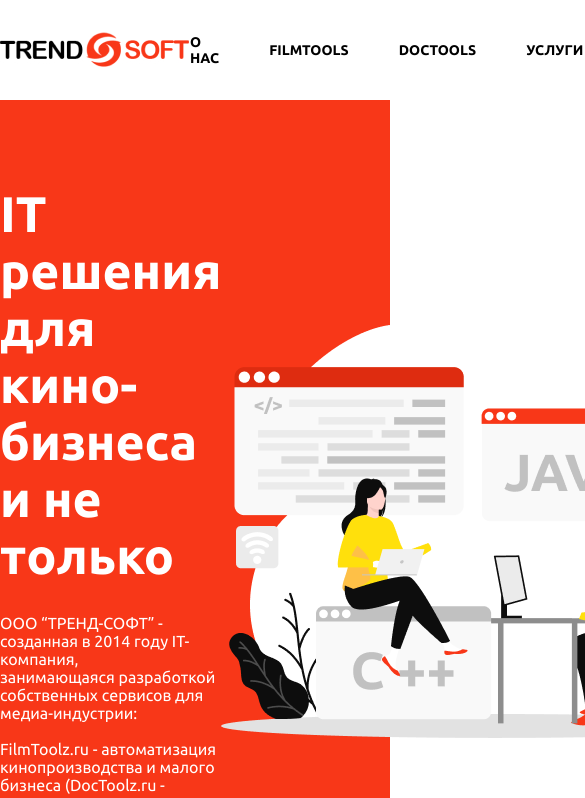
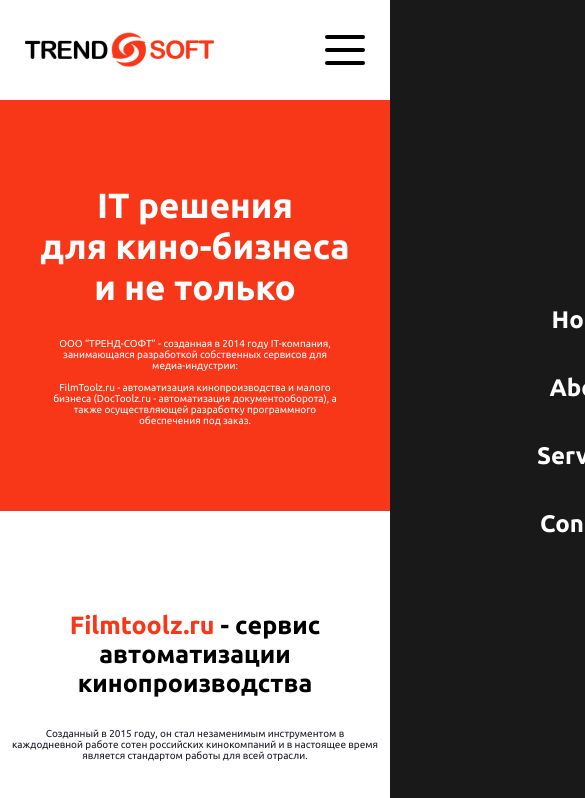
Before and after one commit to Bohdansnopok/TrendSoft, a React (Create React App) app: page / in a window 390 px wide. Shown: the top 798 px of the page, 585 px wide, since content can reach past the window. Built offline with nearby package versions, Linux system fonts and the light colour scheme.

Commit message:
40% adaptive

```diff
--- /dev/null
+++ b/src/components/BurgerMenu/BurgerMenu.jsx
@@ -0,0 +1,36 @@
+import React, { useState } from 'react';
+import styles from './style.module.css';
+
+const BurgerMenu = () => {
+    const [isOpen, setIsOpen] = useState(false);
+
+    const toggleMenu = () => {
+        setIsOpen(!isOpen); // Переключение состояния меню
+    };
+
+    return (
+        <div className={styles.burgerMenu}>
+            {/* Иконка бургер-меню */}
+            <div className={`${styles.burgerIcon} ${isOpen ? styles.open : ''}`} onClick={toggleMenu}>
+                <span></span>
+                <span></span>
+                <span></span>
+            </div>
+
+            {/* Затемнение фона при открытии меню */}
+            {isOpen && <div className={styles.overlay} onClick={toggleMenu}></div>}
+
+            {/* Мобильное меню */}
+            <nav className={`${styles.mobileNav} ${isOpen ? styles.open : ''}`}>
+                <ul>
+                    <li><a href="#home" onClick={toggleMenu}>Home</a></li>
+                    <li><a href="#about" onClick={toggleMenu}>About</a></li>
+                    <li><a href="#services" onClick={toggleMenu}>Services</a></li>
+                    <li><a href="#contact" onClick={toggleMenu}>Contact</a></li>
+                </ul>
+            </nav>
+        </div>
+    );
+};
+
+export default BurgerMenu;
--- /dev/null
+++ b/src/components/BurgerMenu/style.module.css
@@ -0,0 +1,104 @@
+/* Основной контейнер для бургер-меню */
+.burgerMenu {
+    display: none;
+    position: relative;
+    z-index: 1002; /* Чтобы иконка бургер-меню была выше overlay */
+    margin-left: auto;
+    /* Иконка бургер-меню */
+}
+
+@media (max-width: 830px) {
+    .burgerMenu {
+        display: block;
+    }
+}
+
+.burgerIcon {
+    width: 40px;
+    height: 30px;
+    display: flex;
+    flex-direction: column;
+    justify-content: space-between;
+    cursor: pointer;
+    z-index: 1003; /* Поднимаем иконку бургер-меню выше overlay и фона */
+    position: relative;
+}
+
+.burgerIcon span {
+    display: block;
+    width: 100%;
+    height: 4px;
+    background-color: #000000;
+    border-radius: 2px;
+    transition: transform 0.3s ease, opacity 0.3s ease;
+}
+
+/* Анимация превращения в крестик */
+.burgerIcon.open span:nth-child(1) {
+    transform: translateY(10px) rotate(45deg);
+}
+
+.burgerIcon.open span:nth-child(2) {
+    opacity: 0;
+}
+
+.burgerIcon.open span:nth-child(3) {
+    transform: translateY(-10px) rotate(-45deg);
+}
+
+/* Мобильное меню */
+.mobileNav {
+    position: fixed;
+    top: 0;
+    left: 0;
+    width: 100vw;
+    height: 100vh;
+    background-color: rgba(0, 0, 0, 0.9);
+    display: flex;
+    justify-content: center;
+    align-items: center;
+    transform: translateX(100%);
+    transition: transform 0.3s ease;
+    z-index: 1001; /* На уровне ниже, чем иконка меню */
+}
+
+.mobileNav.open {
+    transform: translateX(0);
+}
+
+.mobileNav ul {
+    list-style: none;
+    padding: 0;
+    margin: 0;
+    display: flex;
+    flex-direction: column;
+    justify-content: center;
+    align-items: center;
+}
+
+.mobileNav ul li {
+    margin: 20px 0;
+}
+
+.mobileNav ul li a {
+    text-decoration: none;
+    color: white;
+    font-size: 24px;
+    font-weight: bold;
+    transition: color 0.3s ease;
+}
+
+.mobileNav ul li a:hover {
+    color: #ff5733;
+}
+
+/* Затемнение фона */
+.overlay {
+    position: fixed;
+    top: 0;
+    left: 0;
+    width: 100vw;
+    height: 100vh;
+    background-color: rgba(0, 0, 0, 0.5);
+    z-index: 1000; /* На уровне ниже иконки и меню */
+}
--- a/src/components/Header/Header.jsx
+++ b/src/components/Header/Header.jsx
@@ -1,11 +1,13 @@
 import React from 'react';
 import styles from './style.module.css'
-import logo from '../../images/logo.jpg';  // Путь должен быть относительно файла Doctoolz.jsx
+import logo from '../../images/logo.jpg';
+import BurgerMenu from "../BurgerMenu/BurgerMenu";  // Путь должен быть относительно файла Doctoolz.jsx
 
 const Header = () => {
     return (
         <header className={`${styles.header} ${styles.container}`}>
             <img src={logo} alt="Logo"/>
+            <BurgerMenu/>
             <div className={styles.navs}>
                 <a href="#" className={styles.nav}>
                     О нас
--- a/src/components/Header/style.module.css
+++ b/src/components/Header/style.module.css
@@ -33,3 +33,19 @@
 .nav:hover {
     color: orangered;
 }
+
+/*media */
+
+
+@media (max-width: 1440px) {
+    header {
+        padding-left: 25px;
+        padding-right: 25px;
+    }
+}
+
+@media (max-width: 830px) {
+    .navs {
+        display: none;
+    }
+}
--- a/src/components/MainBlock/style.module.css
+++ b/src/components/MainBlock/style.module.css
@@ -28,3 +28,20 @@
     color: white;
     margin-top: 30px;
 }
+
+@media (max-width: 1024px) {
+    .rightContent {
+        display: none;
+    }
+
+    .main .container {
+        text-align: center;
+        justify-content: center;
+    }
+}
+
+@media (max-width: 600px) {
+    .subtitle {
+        font-size: 10px;
+    }
+}
--- a/src/components/ServiceCounter/style.module.css
+++ b/src/components/ServiceCounter/style.module.css
@@ -37,3 +37,32 @@
 .counter__subtitle {
     font-size: 26px;
 }
+
+/*media*/
+
+@media (max-width: 1024px) {
+
+}
+
+@media (max-width: 600px) {
+    .subtitle {
+        font-size: 10px;
+    }
+
+    .counter__subtitle {
+        font-size: 12px;
+    }
+
+    .counters {
+        display: flex;
+        flex-direction: column
+    }
+
+    .counter ~ .counter {
+        margin-top: 15px;
+    }
+
+    .countNum {
+        font-size: 20px;
+    }
+}
--- a/src/index.css
+++ b/src/index.css
@@ -6,6 +6,10 @@
     box-sizing: border-box;
     list-style: none;
     text-decoration: none;
+}
+
+html, body {
+    overflow-x: hidden;
 }
 
 body {
@@ -57,3 +61,37 @@
     padding: 10px 28px;
     font-weight: bold;
 }
+
+/*media*/
+
+@media (max-width: 600px) {
+    h1 {
+        font-size: 35px;
+        font-weight: bold;
+    }
+
+    .h1 {
+        font-size: 35px;
+        font-weight: bold;
+    }
+
+    h2 {
+        font-size: 25px;
+        font-weight: bold;
+    }
+
+    .h2 {
+        font-size: 25px;
+        font-weight: bold;
+    }
+
+    h3 {
+        font-size: 15px;
+        font-weight: bold;
+    }
+
+    .h3 {
+        font-size: 15px;
+        font-weight: bold;
+    }
+}
```
